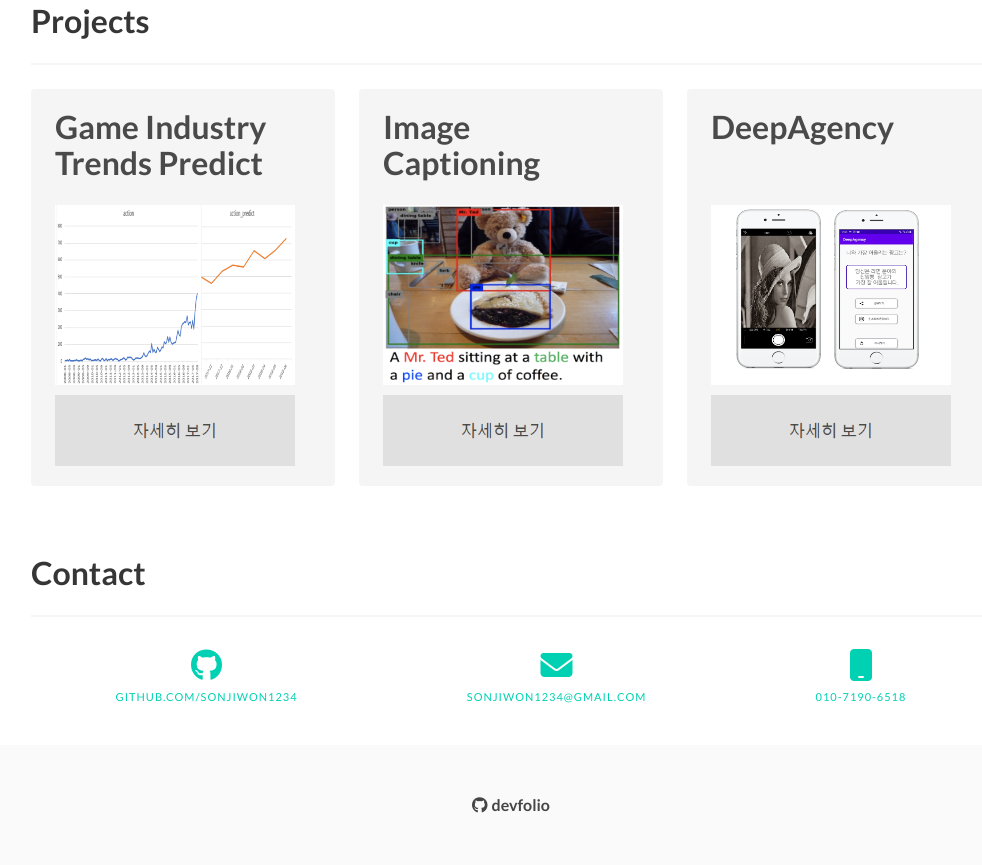
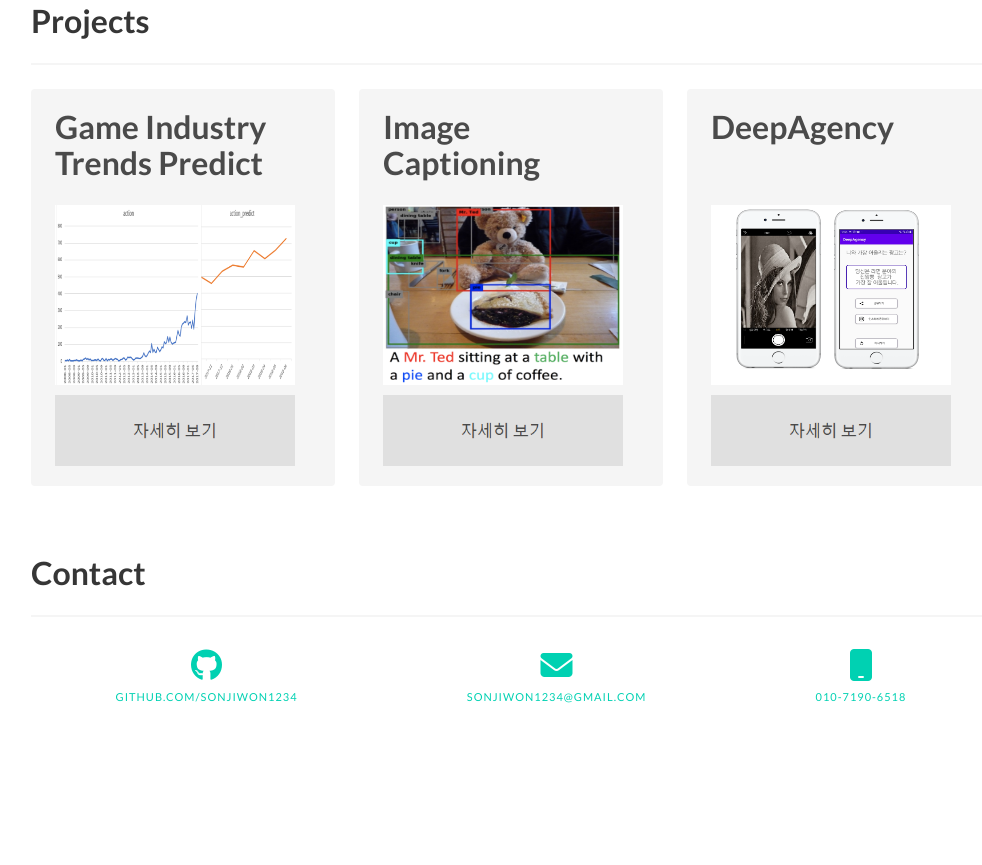
Before and after one commit to sonjiwon1234/jiwon_portfolio, a plain HTML site: page index.html in a window 1280 px wide. Shown: the part 693-1558 px from the top of the page, without its empty margins (129-1111 px from the left). After the commit the page ends 1438 px from the top, so only its background shows below. Drawn offline with Linux system fonts and the light colour scheme.

Commit message:
modify unnecessary

```diff
--- a/index.html
+++ b/index.html
@@ -420,14 +420,6 @@
     </div>
   </div>
 
-  <footer class="footer">
-    <div class="content has-text-centered">
-      <p>
-        <a href="https://github.com/mmacneil/devfolio" target="_blank" class="icon has-text-primary">
-          <i class="fab fa-github"></i> <strong>devfolio</strong></a>
-      </p>
-    </div>
-  </footer>
 
   <script src="js/bundle.js"></script>
 </body>
```
